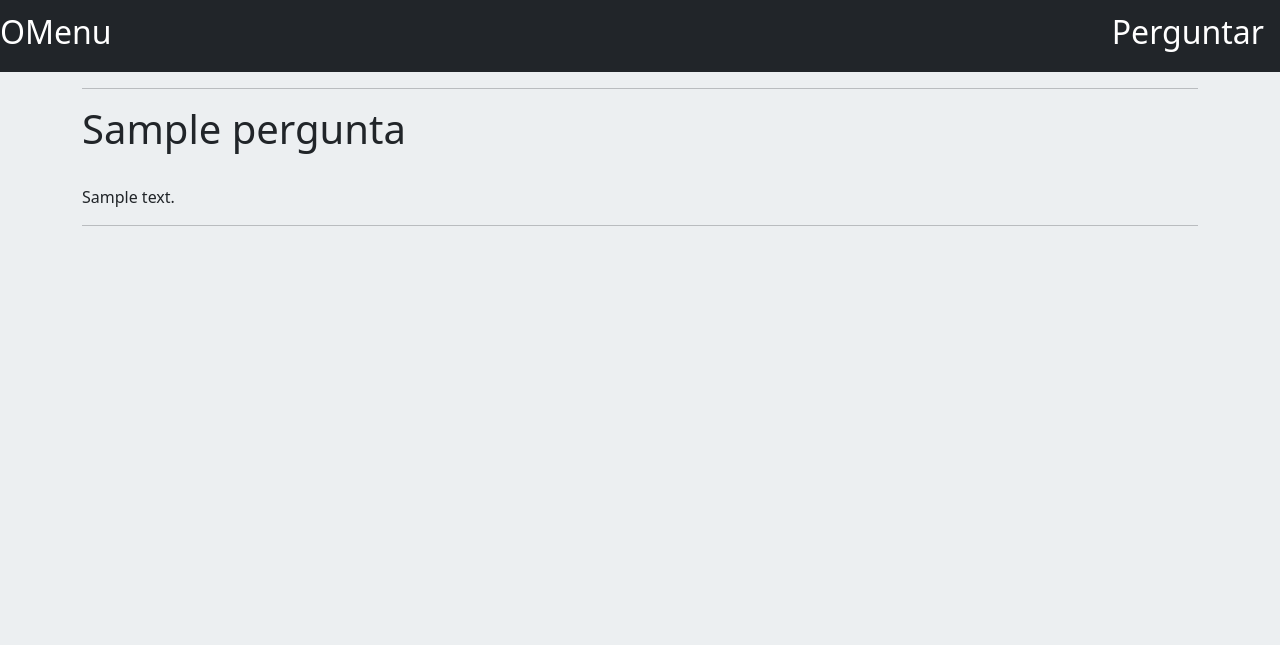
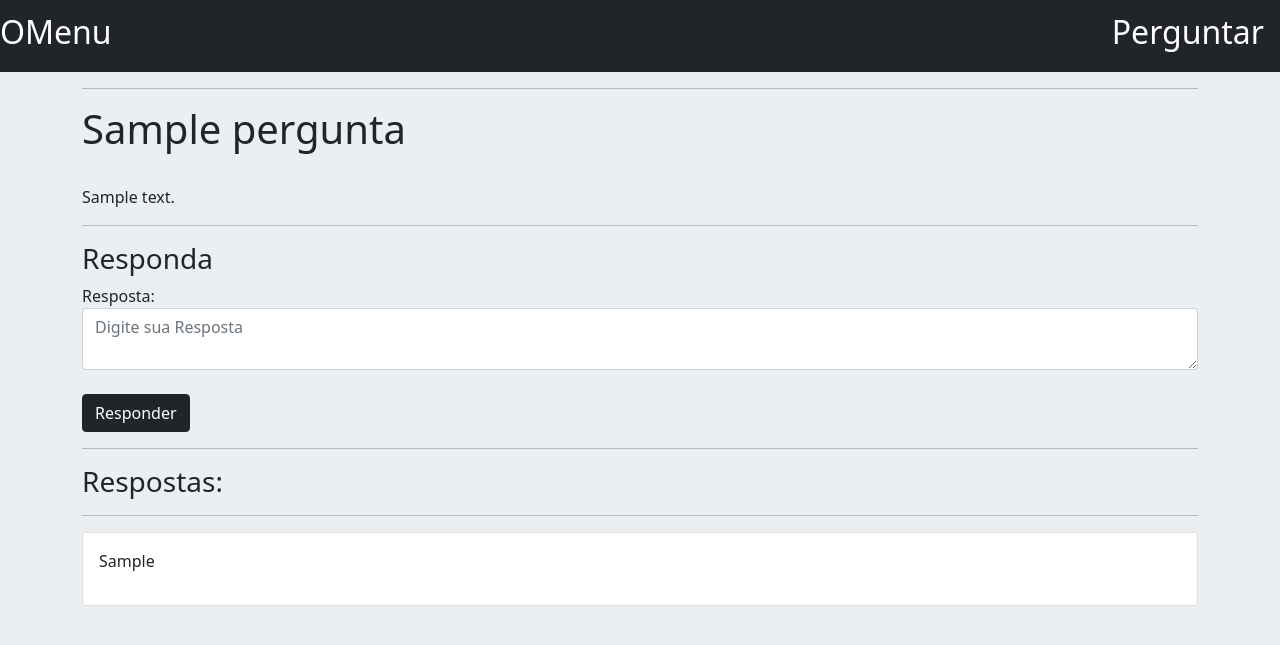
Before and after one commit to breenofreitas450/FAQ, a Node server app: page /pergunta/1 in a window 1280 px wide. Shown: the top 645 px of the page. Run offline with Node 20, Linux system fonts and the light colour scheme; tables that the repository leaves empty hold one stand-in row (values such as "Sample post"); some libraries are stand-ins or nearby versions.

Commit message:
Upload Final
Criação do sistema de Respostas, desde criação de respostas ate visualização

```diff
--- /dev/null
+++ b/databases/Resposta.js
@@ -0,0 +1,17 @@
+const Sequelize = require("sequelize");
+const connection = require("./databases");
+
+const Resposta = connection.define("resposta",{
+    corpo: {
+        type: Sequelize.TEXT,
+        allowNull: false
+    },
+    PerguntaId: {
+        type: Sequelize.INTEGER,
+        allowNull: false
+    }
+});
+
+//Não recriar a tabela caso ela não exista.
+Resposta.sync({force: false});
+module.exports = Resposta;
--- a/index.js
+++ b/index.js
@@ -4,7 +4,8 @@ const app = express();
 const bodyParser = require("body-parser");
 const connection = require("./databases/databases");
 const pergunta = require("./databases/Pergunta");
-const Pergunta = require("./databases/Pergunta");
+const resposta = require("./databases/Resposta")
+
 
 //Conexão com o Banco
 connection
@@ -26,7 +27,7 @@ app.use(bodyParser.json());
 //ROTAS
 app.get("/", function(req,res){
     // Select ALL From ou equivalente a estrutura de tabela criada nesse metodo
-    Pergunta.findAll({raw: true, order:[
+    pergunta.findAll({raw: true, order:[
         ['id','DESC'] // Order By
     ]}).then(perguntas => {
         res.render("index",{
@@ -39,6 +40,29 @@ app.get("/perguntar", function(req,res){
     res.render("perguntar");
 });
 
+
+app.get("/pergunta/:id", function(req,res){
+    var id = req.params.id;
+    pergunta.findOne({
+        where: {id:id}
+    }).then(perguntas => {
+        if(pergunta != undefined){
+            resposta.findAll({
+                where: {perguntaId: id},
+                order: [['id', 'DESC']]
+            }).then((respostas) =>{
+                res.render("pergunta",{
+                    pergunta: perguntas,
+                    resposta: respostas
+                });
+            })
+        }else{
+            Response.redirect("/");
+        }
+
+    });
+});
+
 app.post("/salvarpergunta", (req,res) =>{
     var titulo = req.body.titulo;
     var descricao = req.body.descricao;
@@ -46,24 +70,20 @@ app.post("/salvarpergunta", (req,res) =>{
         titulo: titulo,
         descricao: descricao
     }).then(() =>{
-        resp.redirect('/');
+        res.redirect('/');
     })
 });
 
-app.get("/pergunta/:id", function(req,res){
-    var id = req.params.id;
-    Pergunta.findOne({
-        where: {id:id}
-    }).then(perguntas => {
-        if(pergunta != undefined){
-            res.render("pergunta",{
-                pergunta: perguntas
-            });
-        }else{
-            Response.redirect("/");
-        }
-
-    });
+app.post("/responderpergunta",(req,res) =>{
+    var id = req.body.pergunta;
+    var corpo = req.body.corpo;
+    console.log(id)
+    resposta.create({
+        corpo: corpo,
+        PerguntaId: id
+    }).then(() =>{
+        res.redirect("/pergunta/"+id);
+    })
 });
 
 
--- a/views/pergunta.ejs
+++ b/views/pergunta.ejs
@@ -7,6 +7,24 @@
         <br>
         <h7><%= pergunta.descricao %></h1>
         <hr>
+        <form method="POST" action="/responderpergunta">
+            <h3>Responda</h3>
+            <label>Resposta:</label>
+            <textarea placeholder="Digite sua Resposta" class ="form-control" name="corpo"></textarea>
+            <br>
+            <input type="hidden" name="pergunta" value="<%= pergunta.id %>">
+            <button type="submit" class="btn btn-dark">Responder</button>
+        </form>
+        <hr>
+        <h3>Respostas:</h3>
+        <hr>
+        <% resposta.forEach(resposta => {%>
+            <div class="card">
+                <div class="card-body">
+                    <p><%= resposta.corpo %></p>
+                </div>
+            </div>
+        <% }) %>
     </div>
 
 </body>
```
